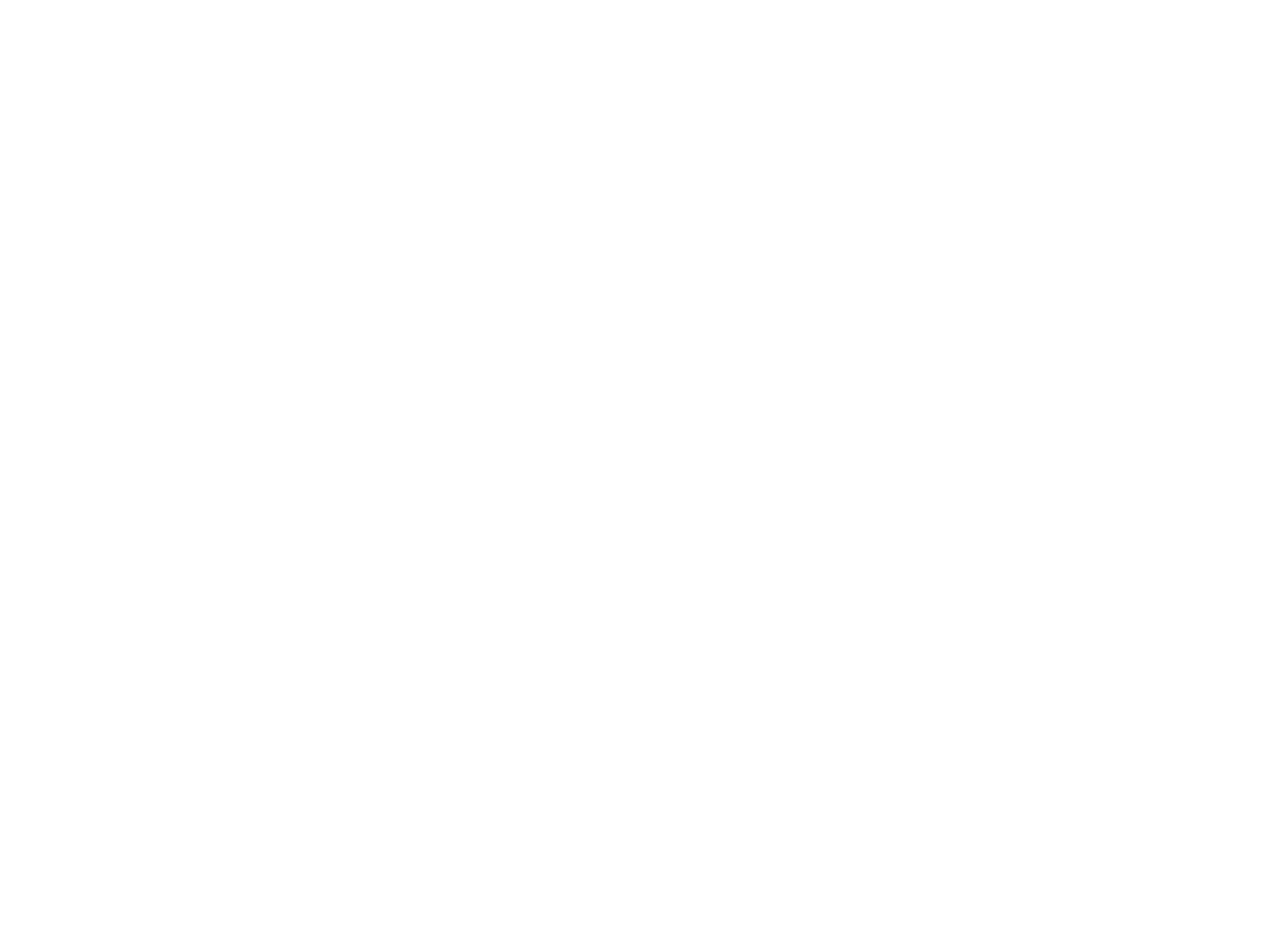
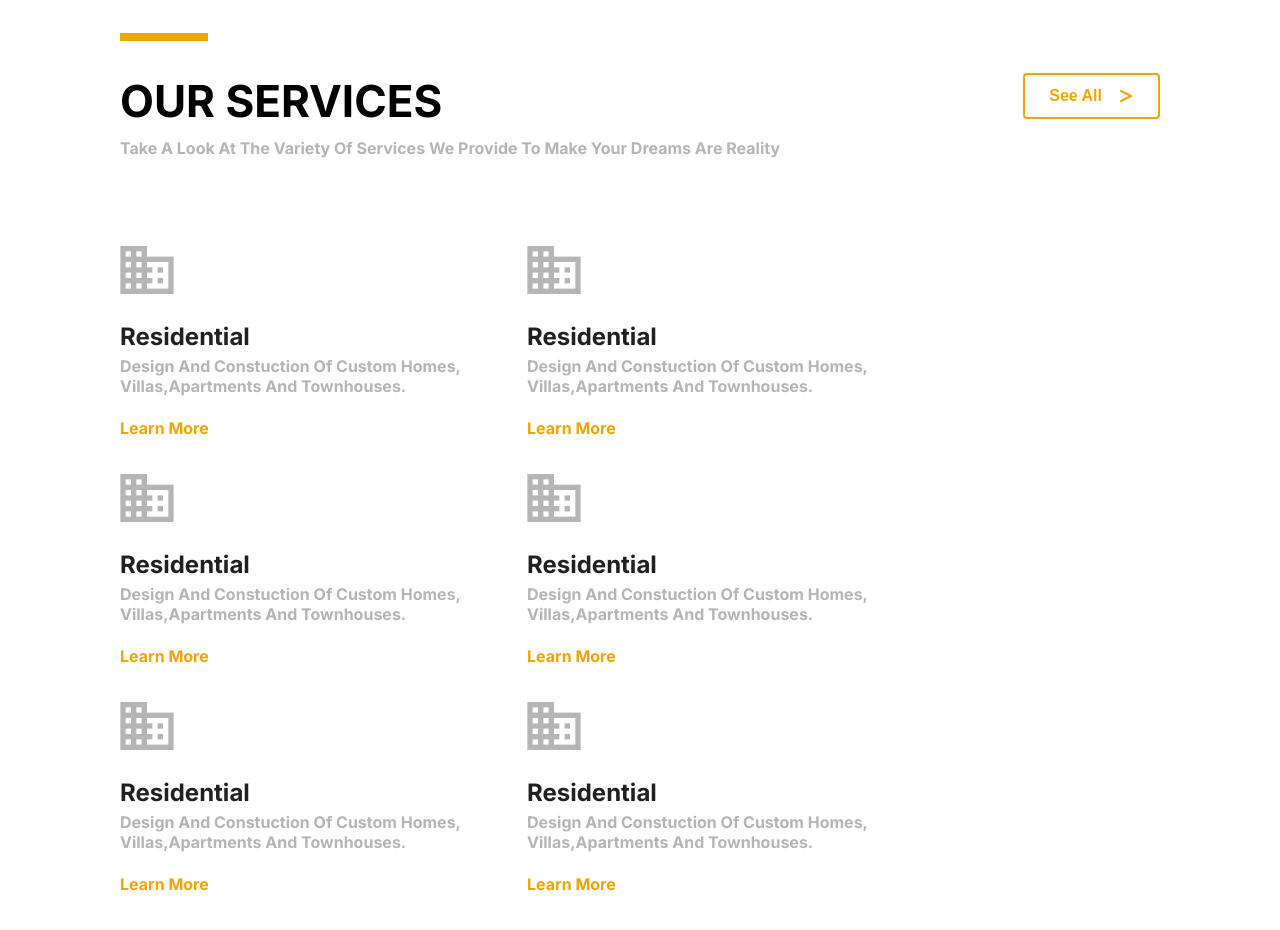
Before and after one commit to zaku86/urban-rise-app, a React (Create React App) app: page / in a window 1280 px wide. Shown: the part 1540-2470 px from the top of the page. Before the commit the page ends 1427 px from the top, so only its background shows below. Built offline with nearby package versions, Linux system fonts and the light colour scheme.

Commit message:
finished services section

```diff
--- a/package.json
+++ b/package.json
@@ -6,8 +6,10 @@
     "@testing-library/jest-dom": "^5.17.0",
     "@testing-library/react": "^13.4.0",
     "@testing-library/user-event": "^13.5.0",
+    "install": "^0.13.0",
     "react": "^18.3.1",
     "react-dom": "^18.3.1",
+    "react-icons": "^5.2.1",
     "react-scripts": "5.0.1",
     "web-vitals": "^2.1.4"
   },
--- a/src/App.jsx
+++ b/src/App.jsx
@@ -1,11 +1,13 @@
 import HeroSection from "./Components/HeroSection";
 import AboutSection from "./Components/AboutSection";
+import OurServices from "./Components/OurServices";
 
 function App() {
   return (
     <div>
       <HeroSection />
       <AboutSection />
+      <OurServices />
     </div>
   );
 }
--- a/src/Components/AboutSection.jsx
+++ b/src/Components/AboutSection.jsx
@@ -1,9 +1,10 @@
 import aboutImg from "../assets/aboutImg.png";
 import Container from "./Container";
+import Line from "./Line";
 
 function AboutSection() {
   return (
-    <div className="about-bg">
+    <div className="padding-class about-bg">
       <Container>
         <div className="about-section-container">
           <div className="img-container">
@@ -11,7 +12,7 @@
           </div>
           <div className="about-right-div">
             {/* line */}
-            <div className="line"></div>
+            <Line isDark />
             <h1 className="section-title">
               Take A Glimpse Into Our Construction Voyage
             </h1>
--- a/src/Components/Button.jsx
+++ b/src/Components/Button.jsx
@@ -1,13 +1,15 @@
-function Button({ text, isSecondary, largeBtn }) {
+function Button({ text, isSecondary, largeBtn, textSecondary, Icon }) {
   return (
     <button
       className={`
         button
         ${isSecondary ? "transparent-btn" : ""}
         ${largeBtn ? "large-btn" : ""}
+        ${textSecondary ? "btn-text-color" : ""}
       `}
     >
       {text}
+      {Icon}
     </button>
   );
 }
--- /dev/null
+++ b/src/Components/Line.jsx
@@ -0,0 +1,5 @@
+function Line({ isDark }) {
+  return <div className={`line ${isDark ? "line-dark" : ""}`}></div>;
+}
+
+export default Line;
--- /dev/null
+++ b/src/Components/OurServices.jsx
@@ -0,0 +1,126 @@
+import Container from "./Container";
+import Button from "./Button";
+import { FaGreaterThan } from "react-icons/fa6";
+import Line from "./Line";
+import home from "../assets/home.png";
+
+function OurServices() {
+  return (
+    <div className="padding-class services-bg">
+      <Container>
+        <Line />
+        <div className="title-div">
+          <div>
+            <h1 className="section-title">OUR SERVICES</h1>
+            <p className="body-text">
+              Take A Look At The Variety Of Services We Provide To Make Your
+              Dreams Are Reality{" "}
+            </p>
+          </div>
+          <div>
+            <Button
+              text={"See All"}
+              Icon={<FaGreaterThan />}
+              isSecondary
+              textSecondary
+            />
+          </div>
+        </div>
+        <div className="service-line-container">
+          <div className="service-line">
+            <div>
+              <img src={home} alt="" />
+            </div>
+            <div>
+              <h2 className="service-text">Residential</h2>
+              <p className="body-text">
+                Design And Constuction Of Custom Homes, Villas,Apartments And
+                Townhouses.
+              </p>
+            </div>
+            <div>
+              <p className="body-text2">Learn More</p>
+            </div>
+          </div>
+          <div className="service-line">
+            <div>
+              <img src={home} alt="" />
+            </div>
+            <div>
+              <h2 className="service-text">Residential</h2>
+              <p className="body-text">
+                Design And Constuction Of Custom Homes, Villas,Apartments And
+                Townhouses.
+              </p>
+            </div>
+            <div>
+              <p className="body-text2">Learn More</p>
+            </div>
+          </div>
+          <div className="service-line">
+            <div>
+              <img src={home} alt="" />
+            </div>
+            <div>
+              <h2 className="service-text">Residential</h2>
+              <p className="body-text">
+                Design And Constuction Of Custom Homes, Villas,Apartments And
+                Townhouses.
+              </p>
+            </div>
+            <div>
+              <p className="body-text2">Learn More</p>
+            </div>
+          </div>
+          <div className="service-line">
+            <div>
+              <img src={home} alt="" />
+            </div>
+            <div>
+              <h2 className="service-text">Residential</h2>
+              <p className="body-text">
+                Design And Constuction Of Custom Homes, Villas,Apartments And
+                Townhouses.
+              </p>
+            </div>
+            <div>
+              <p className="body-text2">Learn More</p>
+            </div>
+          </div>
+          <div className="service-line">
+            <div>
+              <img src={home} alt="" />
+            </div>
+            <div>
+              <h2 className="service-text">Residential</h2>
+              <p className="body-text">
+                Design And Constuction Of Custom Homes, Villas,Apartments And
+                Townhouses.
+              </p>
+            </div>
+            <div>
+              <p className="body-text2">Learn More</p>
+            </div>
+          </div>
+          <div className="service-line">
+            <div>
+              <img src={home} alt="" />
+            </div>
+            <div>
+              <h2 className="service-text">Residential</h2>
+              <p className="body-text">
+                Design And Constuction Of Custom Homes, Villas,Apartments And
+                Townhouses.
+              </p>
+            </div>
+            <div>
+              <p className="body-text2">Learn More</p>
+            </div>
+          </div>
+        </div>
+      </Container>
+    </div>
+  );
+}
+
+export default OurServices;
--- a/src/global.css
+++ b/src/global.css
@@ -25,7 +25,7 @@
 .container {
   max-width: 1500px;
   margin: auto;
-  padding: 0 5%;
+  /* padding: 0 5%; */
 }
 .hero-section {
   background: #2b2727;
@@ -33,6 +33,9 @@
   padding: 40px 120px 24px;
 }
 .button {
+  display: flex;
+  align-items: center;
+  gap: 16px;
   background-color: #f0a500;
   border-radius: 4px;
   padding: 12px 24px;
@@ -44,6 +47,9 @@
   background: transparent;
   border: 2px solid #f0a500;
   color: white;
+}
+.btn-text-color {
+  color: #f0a500;
 }
 .large-btn {
   min-width: 186px;
@@ -105,6 +111,8 @@
 
 .about-bg {
   background-color: #fffcf5;
+}
+.padding-class {
   padding: 112px 120px;
 }
 .about-right-div {
@@ -121,7 +129,9 @@
 .line {
   width: 88px;
   height: 8px;
-  background: #2b2727;
+  background-color: #f0a500;
+}
+.line-dark {
   background: linear-gradient(to right, #2b2727 0%, #1a1616 100%);
 }
 
@@ -138,6 +148,49 @@
   color: #b5b5b5;
   font-weight: bold;
   font-size: 14px;
+}
+.services-bg {
+  padding: 128px 120px 152px;
+  background-color: #ffffff;
+}
+.title-div {
+  display: flex;
+  justify-content: space-between;
+  margin-top: 32px;
+  gap: 32px;
+  align-items: flex-start;
+}
+.title-div > div {
+  display: flex;
+  flex-direction: column;
+  gap: 8px;
+}
+.service-line-container {
+  margin-top: 88px;
+  display: flex;
+  flex-wrap: wrap;
+  gap: 32px;
+}
+.service-line {
+  display: flex;
+  flex-direction: column;
+  gap: 20px;
+  /* margin-bottom: 52px; */
+}
+.service-line .body-text {
+  max-width: 375px;
+}
+.service-text {
+  font-weight: bold;
+  font-size: 24px;
+  line-height: 160%;
+  color: #211f1f;
+}
+.body-text2 {
+  font-weight: bold;
+  font-size: 16px;
+  color: #f0a500;
+  line-height: 160%;
 }
 
 @media screen and (max-width: 1230px) {
@@ -162,8 +215,8 @@
 }
 @media screen and (max-width: 900px) {
   .hero-section,
-  .about-bg {
-    padding: 20px;
+  .padding-class {
+    padding: 100px 40px;
   }
   .link-item {
     display: none;
@@ -174,6 +227,9 @@
   .section-title {
     font-size: 30px;
   }
+  .title-div {
+    flex-direction: column;
+  }
 }
 
 @media screen and (max-width: 380px) {
```
Also changed, not shown: src/assets/home.png (added), 1 other file (tests, documents, lock files or other folders).
